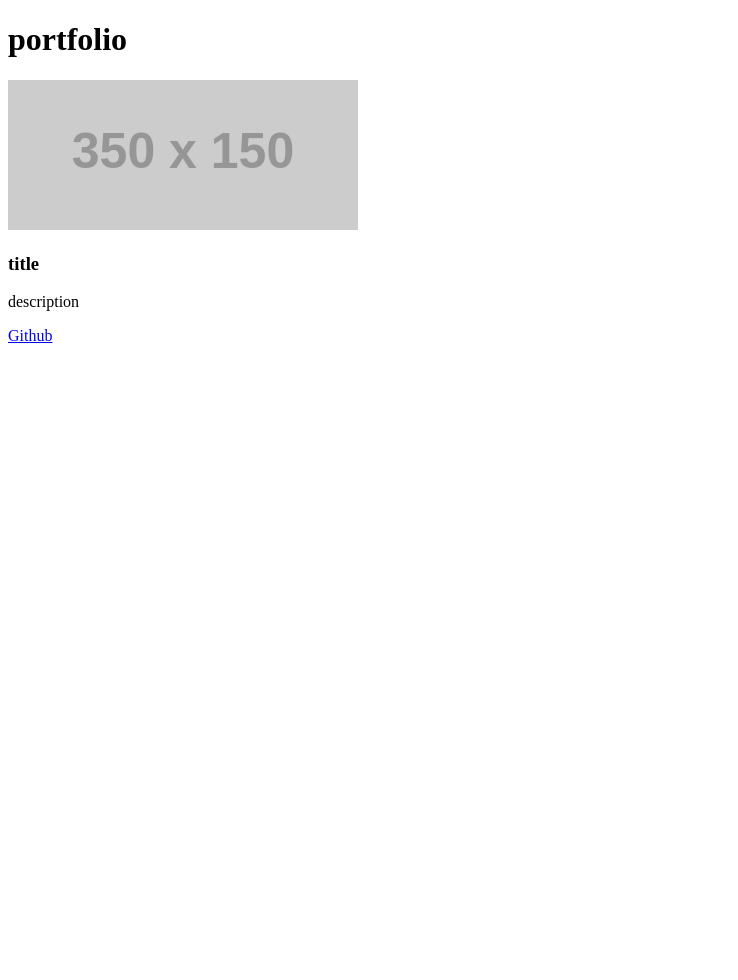
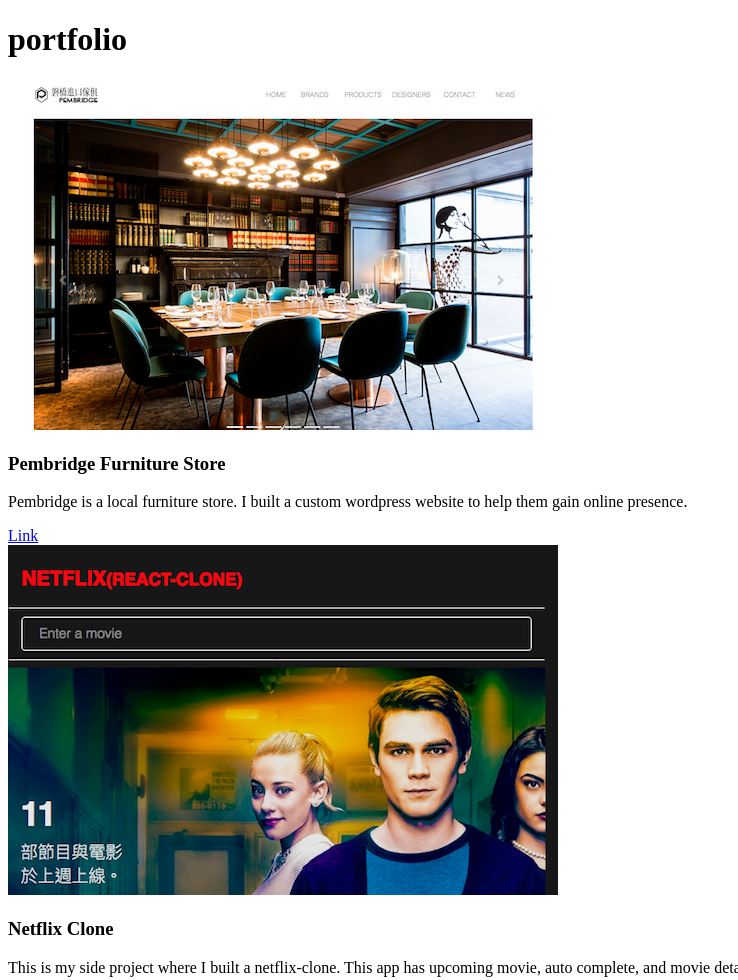
Before and after one commit to kuanhsuh/danny_gatsby, a Gatsby site: page /portfolio in a window 1280 px wide. Shown: the top 980 px of the page, without its empty margins (0-738 px from the left). Before the commit the page ends 800 px from the top, so only its background shows below. Built offline with nearby package versions, Linux system fonts and the light colour scheme; Gatsby itself is replaced by a stand-in of ours; placeholder pictures from the web are drawn by us.

Commit message:
Fix portfolio

```diff
--- a/src/components/card/card.js
+++ b/src/components/card/card.js
@@ -1,13 +1,9 @@
 import React from "react";
 
-const Card = ({ title, description, link, linkTxt }) => (
+const Card = ({ imgSrc, title, description, link, linkTxt }) => (
   <div className="card">
     <div className="img-container">
-      <img
-        src="http://via.placeholder.com/350x150"
-        className="img-responsive"
-        alt={title}
-      />
+      <img src={imgSrc} className="img-responsive" alt={title} />
     </div>
     <div className="card__description">
       <h3 className="mb10">{title}</h3>
--- a/src/pages/portfolio.js
+++ b/src/pages/portfolio.js
@@ -1,28 +1,36 @@
 import React from "react";
 import Header from "components/header/header";
-// import Card from "components/card/card";
-// import { portfolios } from "./portfolios.js";
+import Card from "components/card/card";
+
+import pembridge from "assets/pembridge.png";
+import netflix from "assets/netflix.png";
+import barsumo from "assets/barsumo.png";
 
 const Portfolio = () => (
   <div>
     <Header text="portfolio" type="mojito" />
     <div className="portfolio">
-      <div className="card">
-        <div className="img-container">
-          <img
-            src="http://via.placeholder.com/350x150"
-            className="img-responsive"
-            alt="placeholder"
-          />
-        </div>
-        <div className="card__description">
-          <h3 className="mb10">title</h3>
-          <p className="mb-auto">description</p>
-          <a href="#" className="btn-outline">
-            Github
-          </a>
-        </div>
-      </div>
+      <Card
+        imgSrc={pembridge}
+        title="Pembridge Furniture Store"
+        description="Pembridge is a local furniture store. I built a custom wordpress website to help them gain online presence."
+        link="http://pembridge.com.tw/"
+        linkTxt="Link"
+      />
+      <Card
+        imgSrc={netflix}
+        title="Netflix Clone"
+        description="This is my side project where I built a netflix-clone. This app has upcoming movie, auto complete, and movie details."
+        link="https://github.com/kuanhsuh/netflix-clonev2"
+        linkTxt="Github"
+      />
+      <Card
+        imgSrc={barsumo}
+        title="Barsumo App"
+        description="Barsumo is an ordering platform that simplifies supplier ordering for Bars and Restaurants. I built a feature for them with graphQL."
+        link="https://www.barsumo.com/"
+        linkTxt="Link"
+      />
     </div>
   </div>
 );
```
